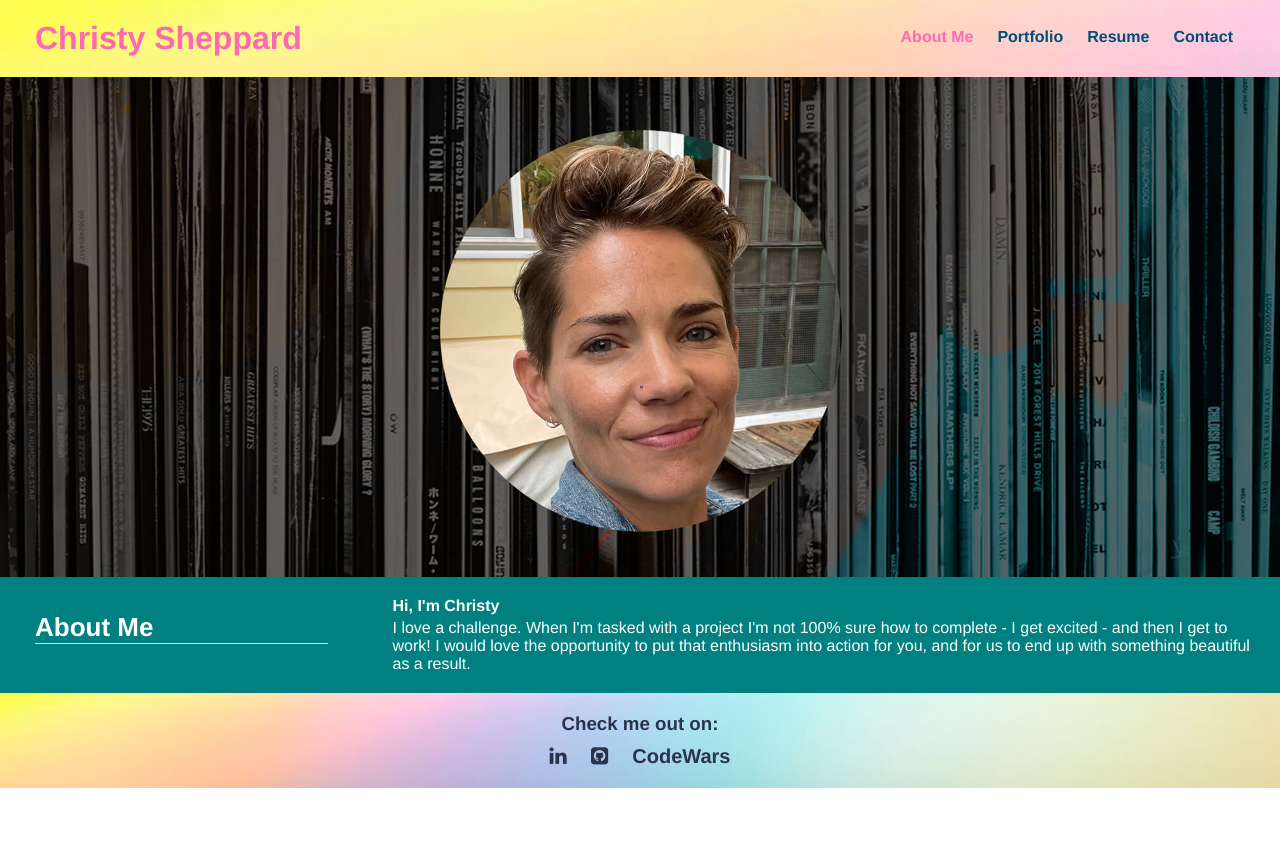
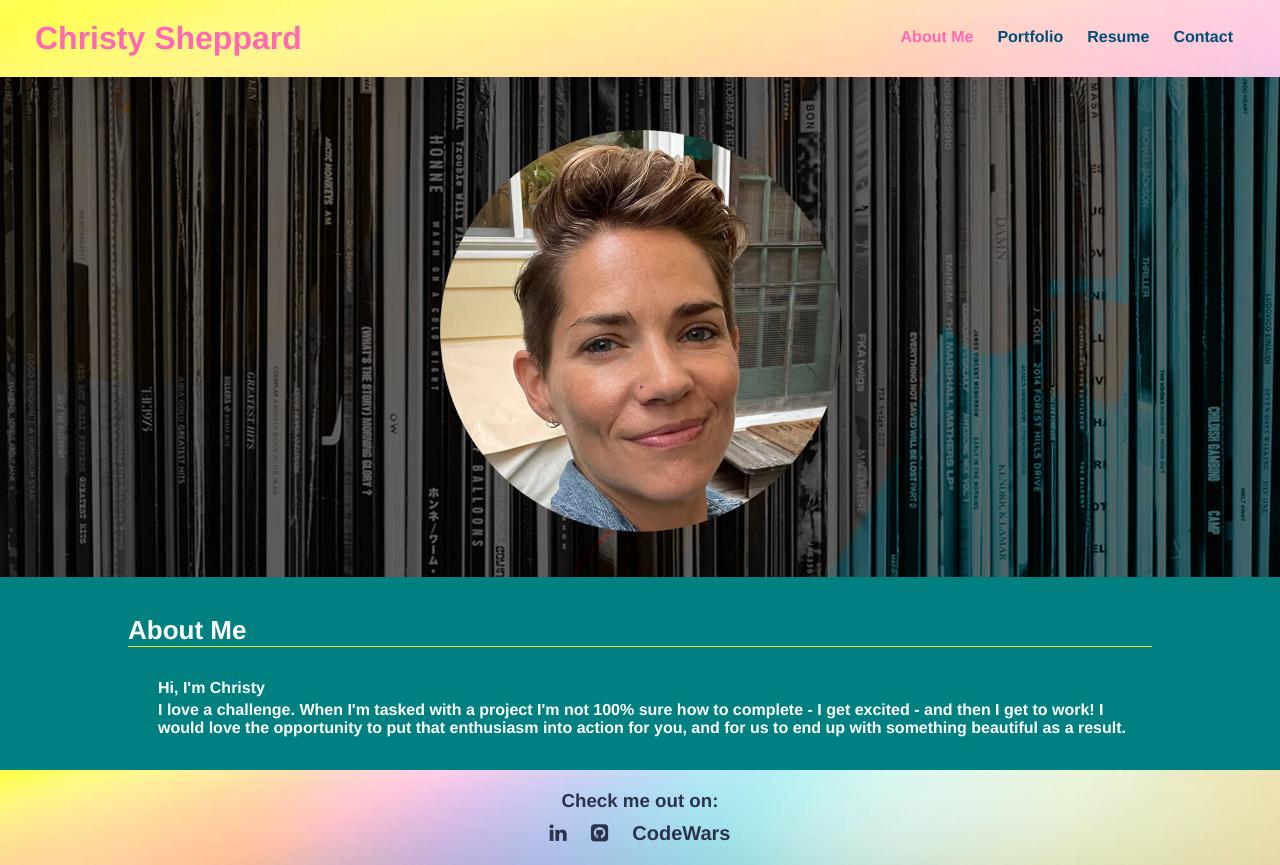
Before and after one commit to cshepscorp/react-portfolio, a React (Create React App) app: page / in a window 1280 px wide. Before the commit the page ends 800 px from the top, so only its background shows below. Built offline with nearby package versions, Linux system fonts and the light colour scheme.

Commit message:
style fix

```diff
--- a/src/index.css
+++ b/src/index.css
@@ -81,14 +81,31 @@ header nav ul a:hover:after {
 }
 
 /* all sections get */
-section {
+/* section {
   padding: 0;
   color: #fff;
   display: flex;
   flex-wrap: wrap;
   background-color: teal;
+} */
+
+section {
+  padding: 20px 35px;
+  font-weight: bold;
+  color: #fff;
+  background-color: teal;
+  background-size: cover;
+  /* display: flex; */
+  justify-content: center;
+  /* flex-wrap: wrap; */
+  text-align: left;
+  padding: 1% 10%;
 }
 
+.wrap {
+
+  line-height: normal;
+}
 /* hero styles */
 .hero {
   background-image: url("../public/images/hero-headshot-vinyls.jpeg");
@@ -112,7 +129,7 @@ form {
 /* main body styles */
 .intro {
   flex: 2;
-  padding: 35px;
+  padding-top: 25px;
 }
 
 .intro h3 {
```
